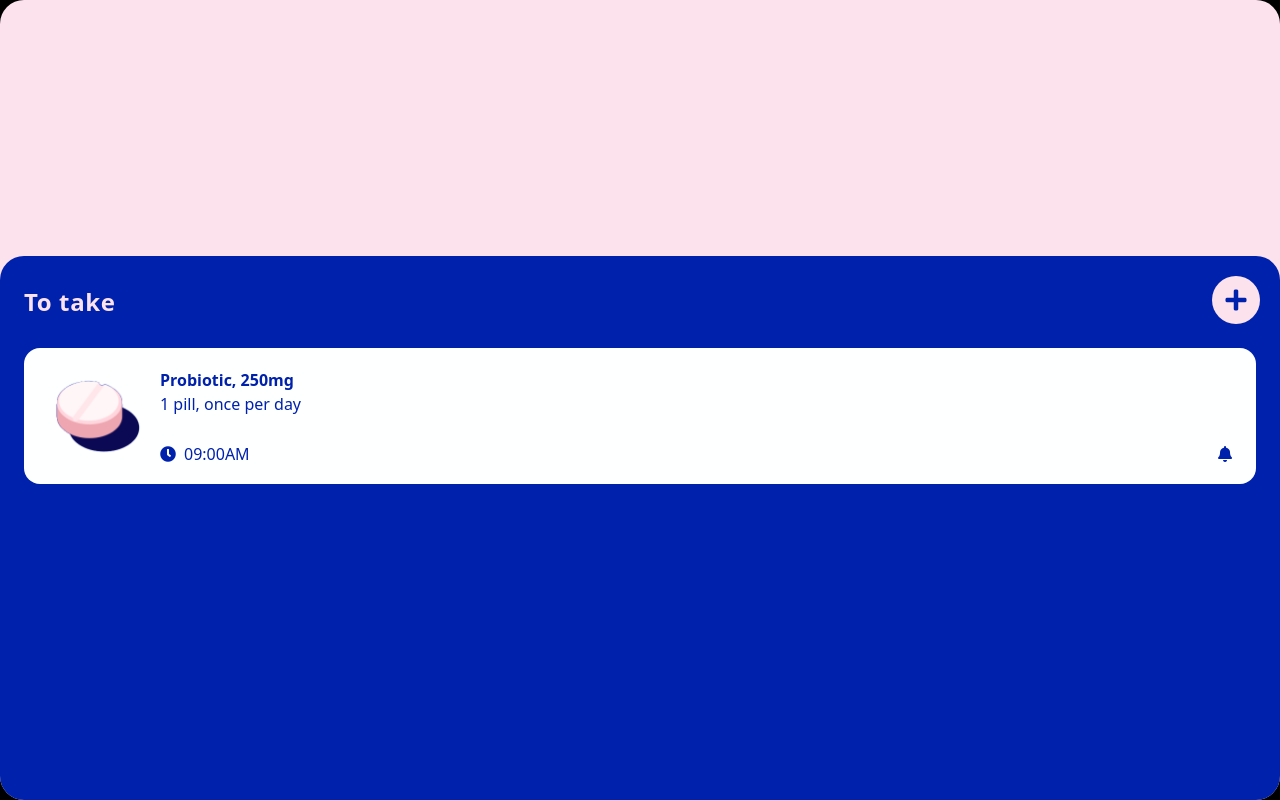
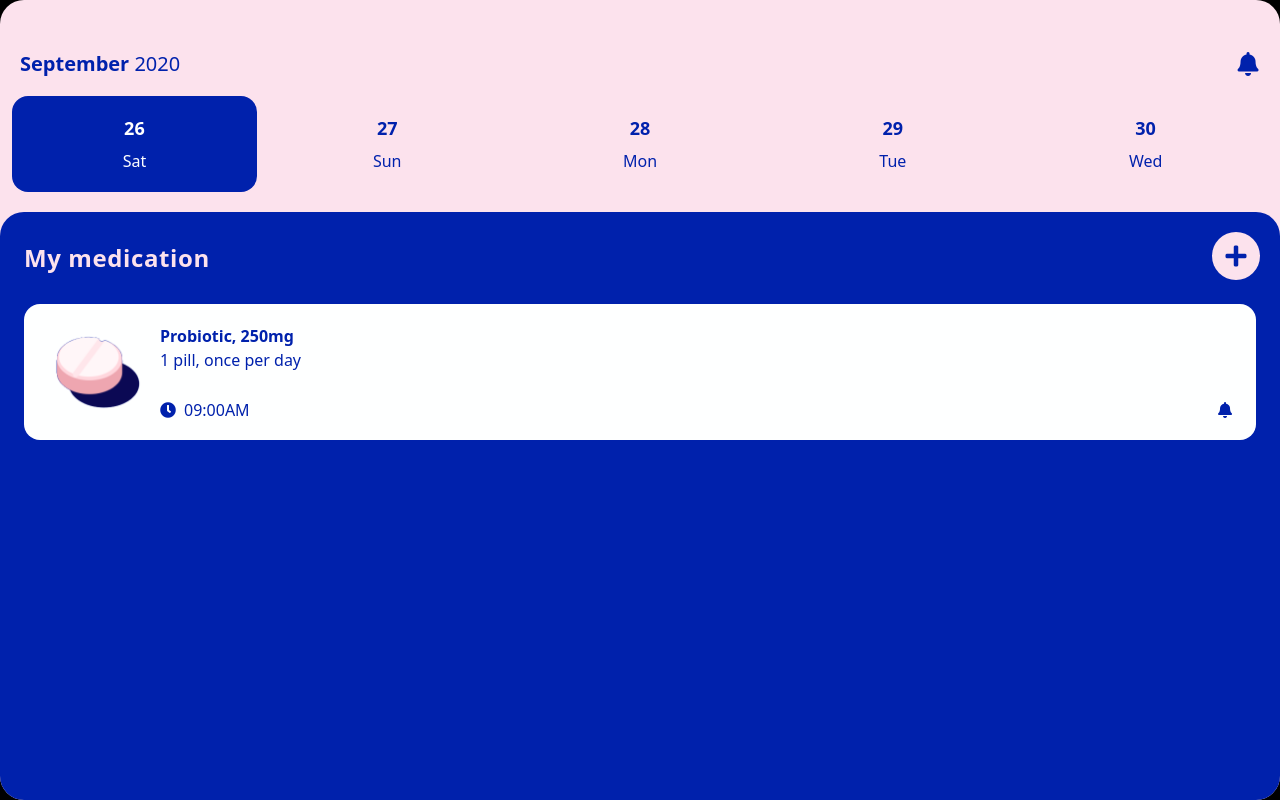
Before and after one commit to kvithana/pilly, a React (Create React App) app in the folder frontend/: page /home in a window 1280 px wide. Built offline with nearby package versions, Linux system fonts and the light colour scheme; no server answers.

Commit message:
🏏 update home layout

```diff
--- a/frontend/package.json
+++ b/frontend/package.json
@@ -30,6 +30,7 @@
     "@testing-library/user-event": "^7.1.2",
     "classnames": "^2.2.6",
     "clipboardy": "^2.3.0",
+    "date-fns": "^2.16.1",
     "firebase": "^7.21.1",
     "framer-motion": "^2.7.4",
     "history": "4.10.1",
--- a/frontend/src/views/home.tsx
+++ b/frontend/src/views/home.tsx
@@ -1,3 +1,4 @@
+import { addDays, format as formatDate } from 'date-fns'
 import React from 'react'
 import { useHistory } from 'react-router-dom'
 import { IconButton } from '../components'
@@ -8,10 +9,30 @@ export function Home() {
 
   return (
     <div className={cs('bg-brand-secondary', 'text-brand-primary', 'flex', 'flex-col')}>
-      <div className={cs('h-64')}></div>
+      <div className={cs('h-16', 'flex', 'items-center', 'mt-8')}>
+        <div className={cs('flex-grow', 'pl-5', 'text-xl')}>
+          <span className={cs('font-bold')}>{formatDate(new Date(), 'MMMM')}</span> {formatDate(new Date(), 'yyyy')}
+        </div>
+        <button
+          className={cs('inline-flex', 'items-center', 'justify-center', 'h-16', 'w-16')}
+          onClick={() => history.push('/account')}
+        >
+          <i className={cs('fas', 'fa-bell', 'text-2xl')}></i>
+        </button>
+      </div>
+      <div
+        className={cs('h-24', 'px-3', 'mb-5', 'max-w-screen', 'overflow-hidden')}
+        style={{ display: 'grid', gridTemplateColumns: 'repeat(5, 1fr)', gridGap: '0.5rem' }}
+      >
+        <CalendarDay i={0} />
+        <CalendarDay i={1} />
+        <CalendarDay i={2} />
+        <CalendarDay i={3} />
+        <CalendarDay i={4} />
+      </div>
       <div className={cs('bg-brand-primary', 'rounded-t-lg', 'text-brand-secondary', 'flex-grow', 'py-6', 'px-6')}>
         <div className={cs('flex', 'justify-between', 'items-center', 'mb-6')}>
-          <h2 className={cs('font-bold', 'text-2xl', 'tracking-wide')}>To take</h2>
+          <h2 className={cs('font-bold', 'text-2xl', 'tracking-wide')}>My medication</h2>
           <IconButton className={cs('-mt-1', '-mr-1')} onClick={() => history.push('/scan')}>
             <i className={cs('fas', 'fa-plus')}></i>
           </IconButton>
@@ -46,3 +67,22 @@ function MedicationCard() {
     </div>
   )
 }
+
+function CalendarDay({ i }: { i: number }) {
+  return (
+    <div
+      className={cs(
+        i === 0 ? ['bg-brand-primary', 'text-brand-white'] : null,
+        'rounded-md',
+        'p-4',
+        'text-center',
+        'flex',
+        'flex-col',
+        'justify-around',
+      )}
+    >
+      <span className={cs('font-bold', 'text-lg')}>{formatDate(addDays(new Date(), i), 'dd')}</span>
+      <span className={cs('tsxt-sm')}>{formatDate(addDays(new Date(), i), 'EEE')}</span>
+    </div>
+  )
+}
```
Also changed, not shown: 1 other file (tests, documents, lock files or other folders).
